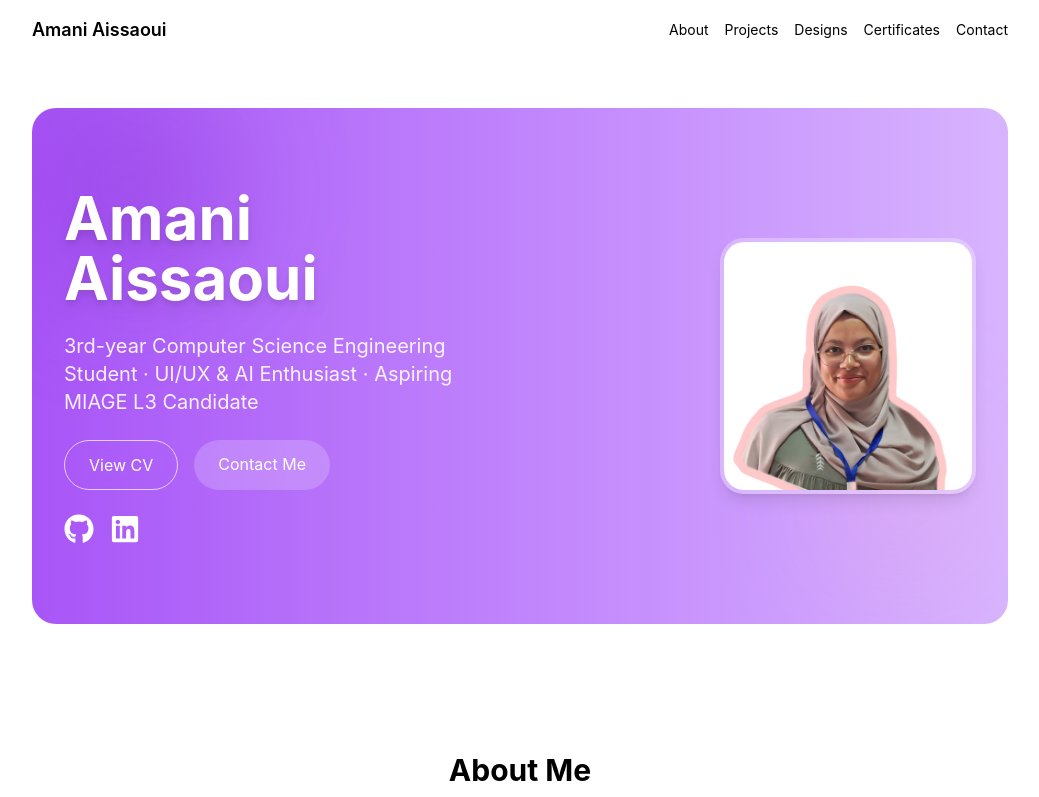
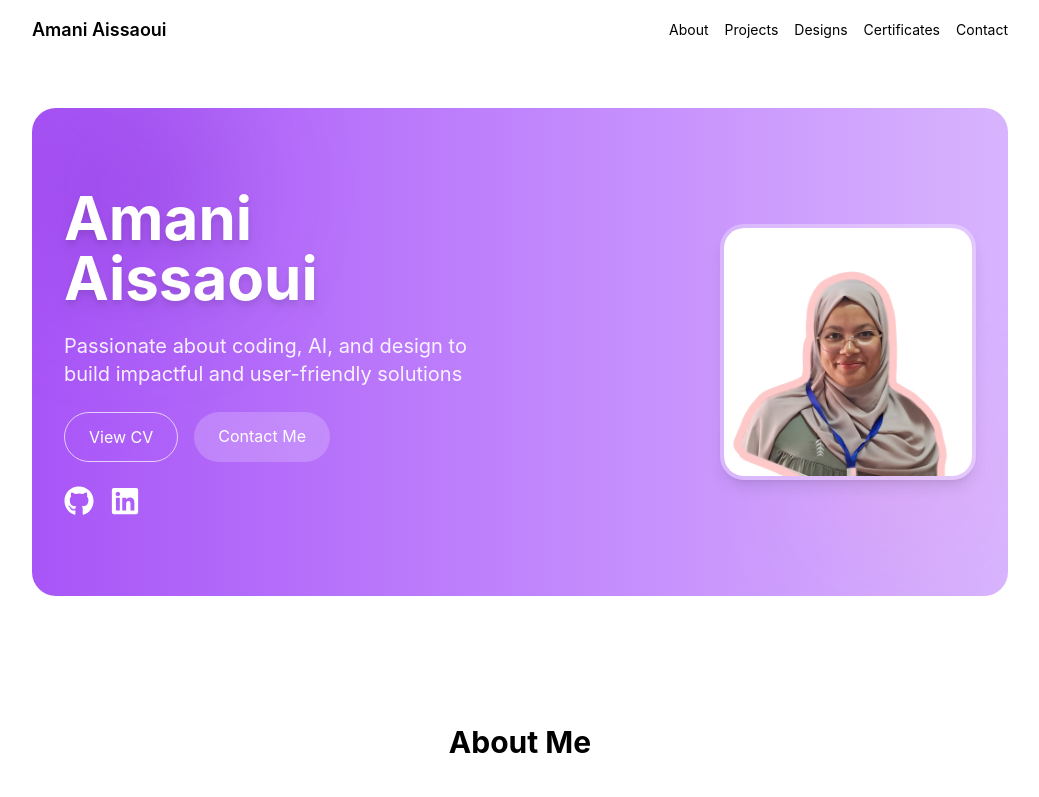
Before and after one commit to aissamani/amani-portfolio, a React (Vite) app: page / in a window 1280 px wide. Shown: the top 797 px of the page, without its empty margins (120-1159 px from the left). Built offline with nearby package versions, Linux system fonts and the light colour scheme.

Commit message:
Update Hero and About sections with professional text and design improvements

```diff
--- a/src/components/Hero.jsx
+++ b/src/components/Hero.jsx
@@ -22,8 +22,7 @@ export default function Hero() {
           Amani Aissaoui
         </h1>
         <p className="text-lg md:text-xl text-white/90 leading-relaxed">
-          3rd-year Computer Science Engineering Student · UI/UX & AI Enthusiast · Aspiring MIAGE L3 Candidate
-        </p>
+          Passionate about coding, AI, and design to build impactful and user-friendly solutions          </p>
 
         <div className="flex flex-wrap gap-4">
           <a href="/resume.pdf" className="px-6 py-3 rounded-full border border-white/70 hover:bg-white/20 text-white transition backdrop-blur-md">
@@ -35,7 +34,7 @@ export default function Hero() {
         </div>
 
         <div className="flex gap-4 mt-4 text-3xl text-white">
-          <a href="https://github.com/yourusername" target="_blank" className="hover:text-gray-200 transition"><FaGithub /></a>
+          <a href="https://github.com/aissamani" target="_blank" className="hover:text-gray-200 transition"><FaGithub /></a>
           <a href="https://linkedin.com/in/yourusername" target="_blank" className="hover:text-gray-200 transition"><FaLinkedin /></a>
         </div>
       </motion.div>
```
